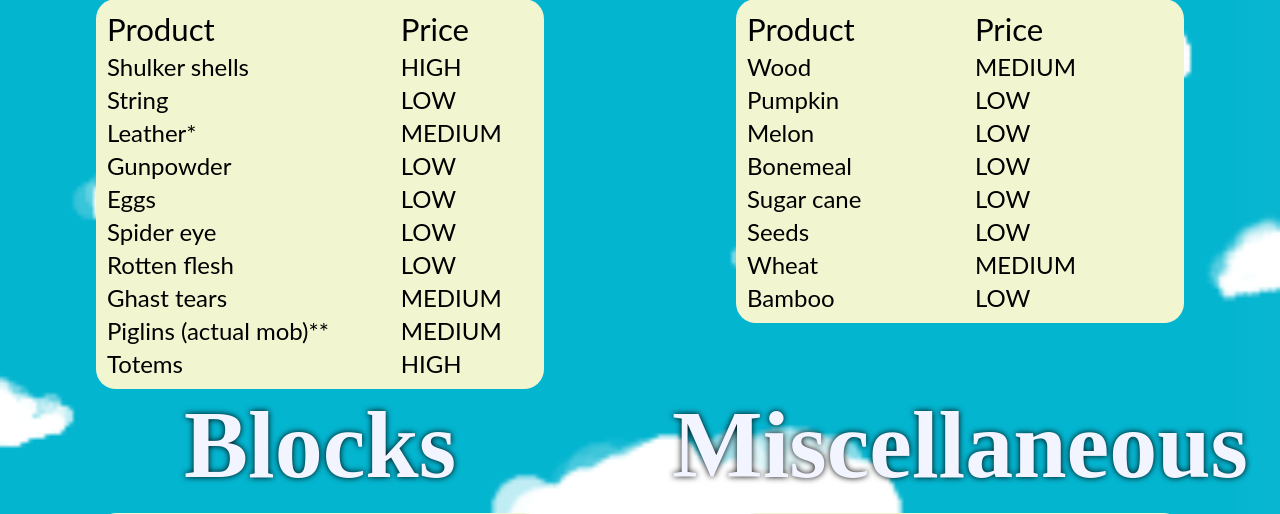
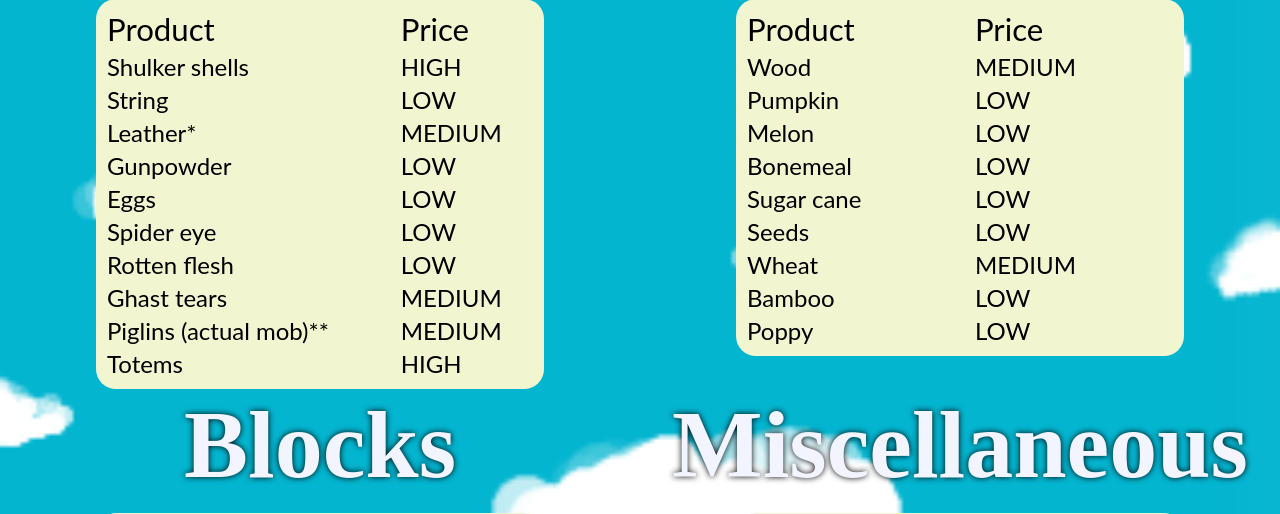
Before and after one commit to Thrasherop/fantasy_web, a Flask app: page /skycity in a window 1280 px wide. Shown: the part 358-872 px from the top of the page. Run offline with Flask 2, Linux system fonts and the light colour scheme; some web fonts are replaced.

Commit message:
Added poppy

```diff
--- a/templates/skycity.html
+++ b/templates/skycity.html
@@ -93,6 +93,7 @@
                         <tr><td>Seeds</td><td>LOW</td></tr>
                         <tr><td>Wheat</td><td>MEDIUM</td></tr>
                         <tr><td>Bamboo</td><td>LOW</td></tr>
+                        <tr><td>Poppy</td><td>LOW</td></tr>
                     </tbody>
 
                 </table>
```
